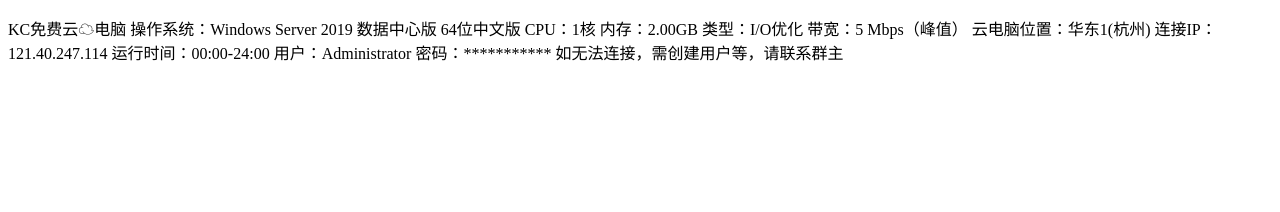
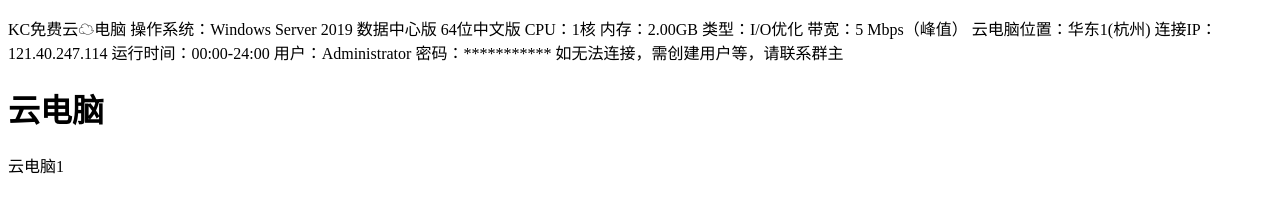
Before and after one commit to worm-ruchong/KC, a plain HTML site: page index.html in a window 1280 px wide. Drawn offline with Linux system fonts and the light colour scheme.

Commit message:
Update index.html
yun

```diff
--- a/index.html
+++ b/index.html
@@ -17,6 +17,8 @@
            用户：Administrator
            密码：***********
            如无法连接，需创建用户等，请联系群主</p>
+           <h1>云电脑</h1>
+           <a heaf="http://woshishabi.xrk.top">云电脑1</a>
   </body>
   </body>
 </html>
```
